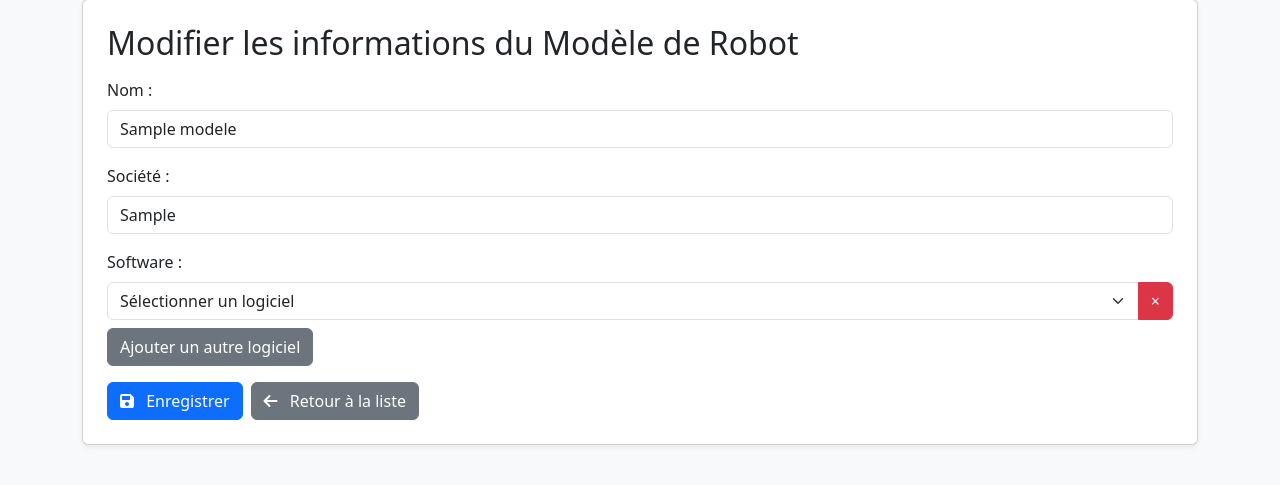
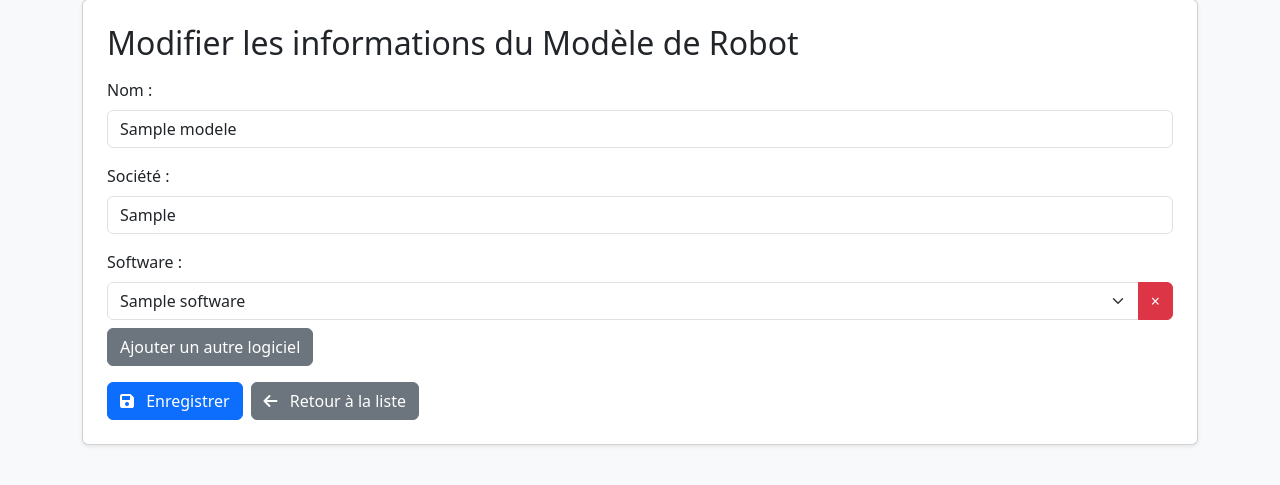
Before and after one commit to bizbiz/Config-Analyzer, a Flask app: page /robot_models/edit/1 in a window 1280 px wide. Shown: the part 121-606 px from the top of the page. Run offline with Flask 3, Linux system fonts and the light colour scheme; tables that the repository leaves empty hold one stand-in row (values such as "Sample post").

Commit message:
fixing relations software and robot models

```diff
--- a/config_analyzer/app/routes/robot_models.py
+++ b/config_analyzer/app/routes/robot_models.py
@@ -55,7 +55,7 @@ def edit_robot_model(robot_model_id):
         return redirect(url_for('robot_models.list_robot_models'))
 
     softwares = Software.query.all()
-    selected_softwares = [rms.software_id for rms in robot_model.software]
+    selected_softwares = [rms.software_id for rms in RobotModelSoftware.query.filter_by(robot_modele_id=robot_model_id).all()]
     return render_template('edit_robot_model.html', robot_model=robot_model, softwares=softwares, selected_softwares=selected_softwares)
 
 @robot_models_bp.route('/robot_models/delete/<int:robot_model_id>', methods=['GET'])
--- a/config_analyzer/app/routes/software.py
+++ b/config_analyzer/app/routes/software.py
@@ -53,7 +53,7 @@ def edit_software(software_id):
         return redirect(url_for('software.list_software'))
 
     robot_models = RobotModel.query.all()
-    selected_robot_models = [rms.robot_modele_id for rms in software.robot_modeles]
+    selected_robot_models = [rms.robot_modele_id for rms in RobotModelSoftware.query.filter_by(software_id=software_id).all()]
     return render_template('edit_software.html', software=software, robot_models=robot_models, selected_robot_models=selected_robot_models)
 
 @software_bp.route('/software/delete/<int:software_id>', methods=['GET'])
--- a/config_analyzer/app/templates/edit_robot_model.html
+++ b/config_analyzer/app/templates/edit_robot_model.html
@@ -16,24 +16,22 @@
             <form action="{{ url_for('robot_models.edit_robot_model', robot_model_id=robot_model.id) }}" method="POST">
                 <div class="mb-3">
                     <label for="name" class="form-label">Nom :</label>
-                    <input type="text" id="name" name="name" class="form-control"
-                           value="{{ robot_model.name }}" required>
+                    <input type="text" id="name" name="name" class="form-control" value="{{ robot_model.name }}" required>
                 </div>
                 <div class="mb-3">
                     <label for="company" class="form-label">Société :</label>
-                    <input type="text" id="company" name="company" class="form-control"
-                           value="{{ robot_model.company }}" required>
+                    <input type="text" id="company" name="company" class="form-control" value="{{ robot_model.company }}" required>
                 </div>
                 <div class="mb-3">
                     <label for="software_ids" class="form-label">Software :</label>
                     <div id="software-container">
-                        {% for software in robot_model.software %}
+                        {% for software_id in selected_softwares %}
                         <div class="input-group mb-2">
                             <select class="form-select" name="software_ids">
                                 <option value="">Sélectionner un logiciel</option>
-                                {% for sw in softwares %}
-                                <option value="{{ sw.id }}" {% if sw.id == software.id %}selected{% endif %}>
-                                    {{ sw.name }}
+                                {% for software in softwares %}
+                                <option value="{{ software.id }}" {% if software.id == software_id %}selected{% endif %}>
+                                    {{ software.name }}
                                 </option>
                                 {% endfor %}
                             </select>
--- a/config_analyzer/app/templates/robot_models.html
+++ b/config_analyzer/app/templates/robot_models.html
@@ -33,8 +33,8 @@
                         <td>{{ robot_model.name }}</td>
                         <td>{{ robot_model.company }}</td>
                         <td>
-                            {% for software in robot_model.software %}
-                                {{ software.name }}{% if not loop.last %}, {% endif %}
+                            {% for relation in robot_model.software %}
+                                {{ relation.software.name }}{% if not loop.last %}, {% endif %}
                             {% endfor %}
                         </td>
                         <td class="text-center">
```
Also changed, not shown: config_analyzer/app/templates/edit_software.html (+5 -6 lines), config_analyzer/app/templates/software.html (+4 -3 lines).
